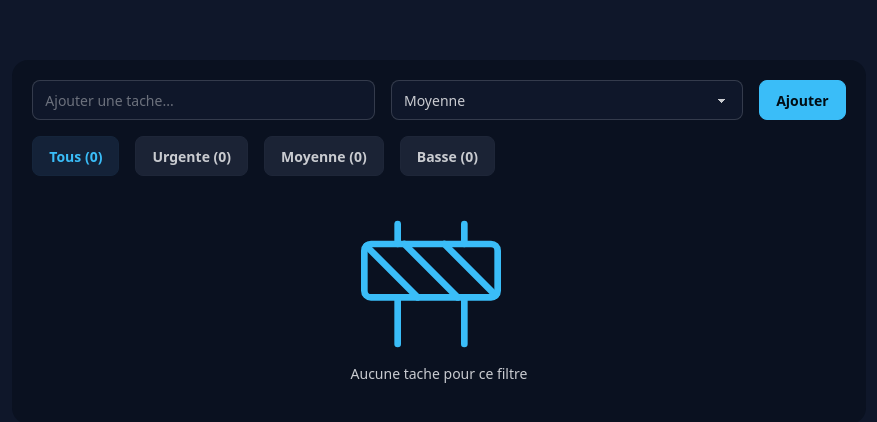
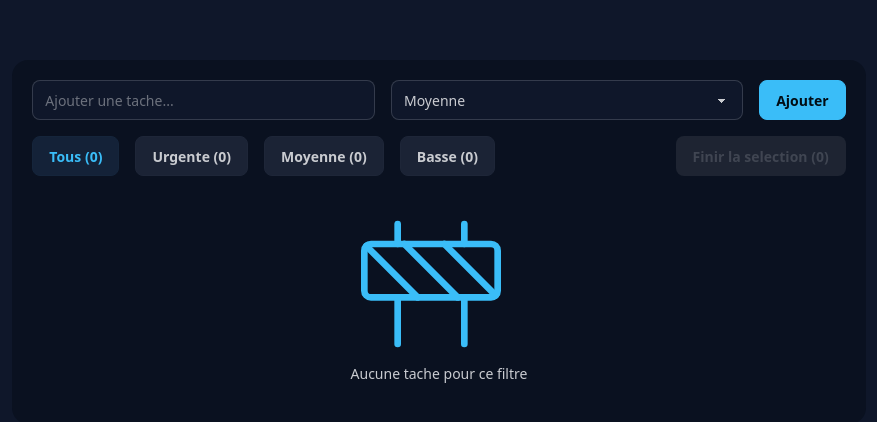
Before and after one commit to sadournyg/todo-react, a React (Vite) app: page / in a window 1280 px wide. Shown: the top 422 px of the page, without its empty margins (201-1078 px from the left). Built offline with nearby package versions, Linux system fonts and the light colour scheme.

Commit message:
feat: allow marking todos as completed with checkbox

```diff
--- a/src/App.tsx
+++ b/src/App.tsx
@@ -5,6 +5,7 @@
 type Priority = "Urgente" | "Moyenne" | "Basse";
 
 type Todo = {
+  is(is: any): unknown;
   id: number;
   title: string;
   priority: Priority;
@@ -54,6 +55,30 @@
     const newTodos = todos.filter((todo) => todo.id !== id);
     setTodos(newTodos);
   }
+  const [selectedTodos, setSelectedTodos] = useState<Set<number>>(new Set());
+
+  function toggleSelectTodo(id: number) {
+    const newSelected = new Set(selectedTodos);
+    if (newSelected.has(id)) {
+      newSelected.delete(id);
+    } else {
+      newSelected.add(id);
+    }
+    setSelectedTodos(newSelected);
+  }
+
+  function finishSelected() {
+    const newTodos = todos.filter((todo) => {
+      if (selectedTodos.has(todo.id)) {
+        return false;
+      } else {
+        return true;
+      }
+    });
+    setTodos(newTodos);
+    setSelectedTodos(new Set());
+  }
+
   return (
     <div className="flex justify-center">
       <div className="w-2/3 flex flex-col gap-4 my-15 bg-base-300 p-5 rounded-2xl">
@@ -79,6 +104,8 @@
           </button>
         </div>
         <div className="space-y-2 flex-1 h-fit">
+          <div className="flex items-center justify-between">
+            {" "}
             <div className="flex flex-wrap gap-4 ">
               <button
                 className={`btn btn-soft ${
@@ -113,11 +140,24 @@
                 Basse ({lowCount})
               </button>
             </div>
+            <button
+              onClick={finishSelected}
+              className="btn btn-primary "
+              disabled={selectedTodos.size === 0}
+            >
+              Finir la selection ({selectedTodos.size})
+            </button>
+          </div>
           {filteredTodos.length > 0 ? (
             <ul className="divide-y divide-primary/20">
               {filteredTodos.map((todo) => (
                 <li key={todo.id}>
-                  <TodoItem onDelete={() => deleteTodo(todo.id)} todo={todo} />
+                  <TodoItem
+                    isSelected={selectedTodos.has(todo.id)}
+                    onDelete={() => deleteTodo(todo.id)}
+                    todo={todo}
+                    onToggleSelect={toggleSelectTodo}
+                  />
                 </li>
               ))}
             </ul>
--- a/src/TodoItem.tsx
+++ b/src/TodoItem.tsx
@@ -10,9 +10,11 @@
 type Props = {
   todo: Todo;
   onDelete: () => void;
+  isSelected: boolean;
+  onToggleSelect: (id: number) => void;
 };
 
-const TodoItem = ({ todo, onDelete }: Props) => {
+const TodoItem = ({ todo, onDelete, isSelected, onToggleSelect }: Props) => {
   return (
     <li className="p-3 ">
       <div className="flex justify-between items-center">
@@ -20,6 +22,8 @@
           <input
             type="checkbox"
             className="checkbox checkbox-primary checkbox-sm"
+            checked={isSelected}
+            onChange={() => onToggleSelect(todo.id)}
           />
           <span className="text-md font-bold">
             <span>{todo.text}</span>
```
Lines whose indentation alone changed are shown as unchanged.
